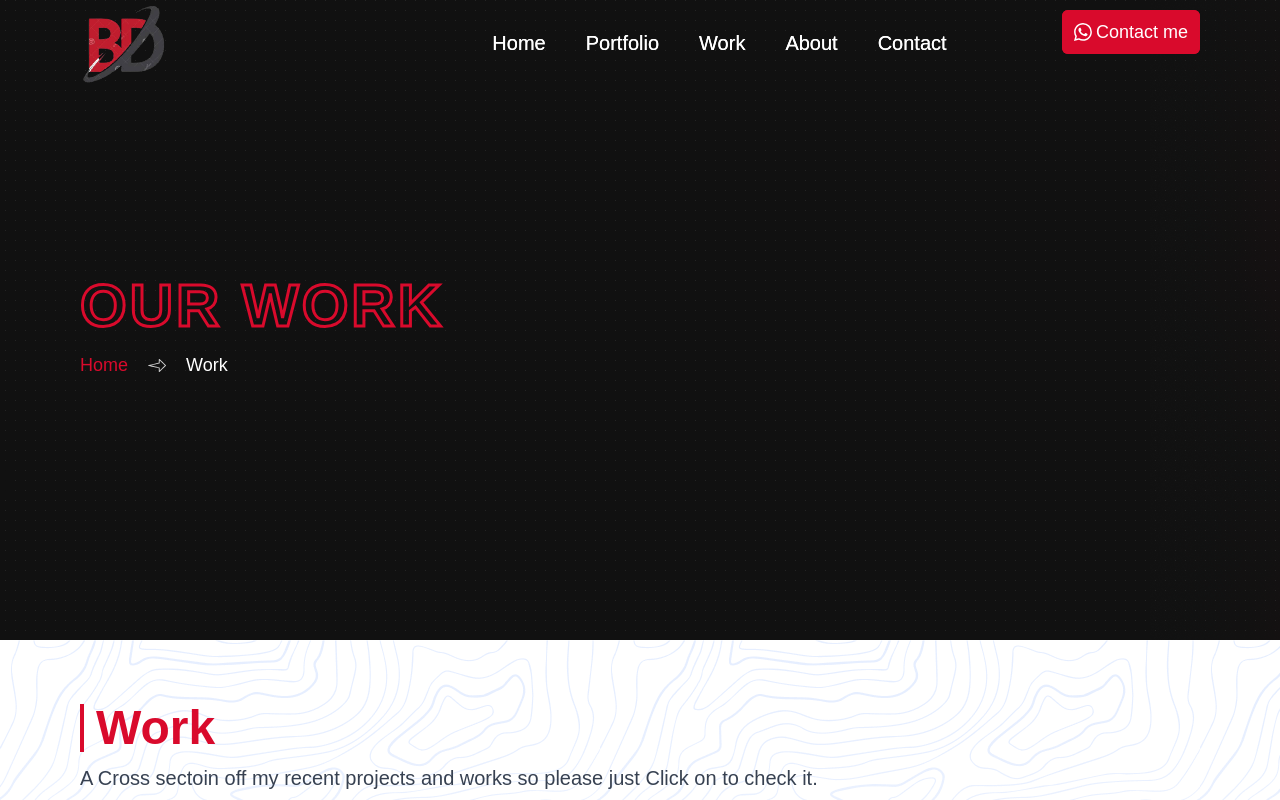
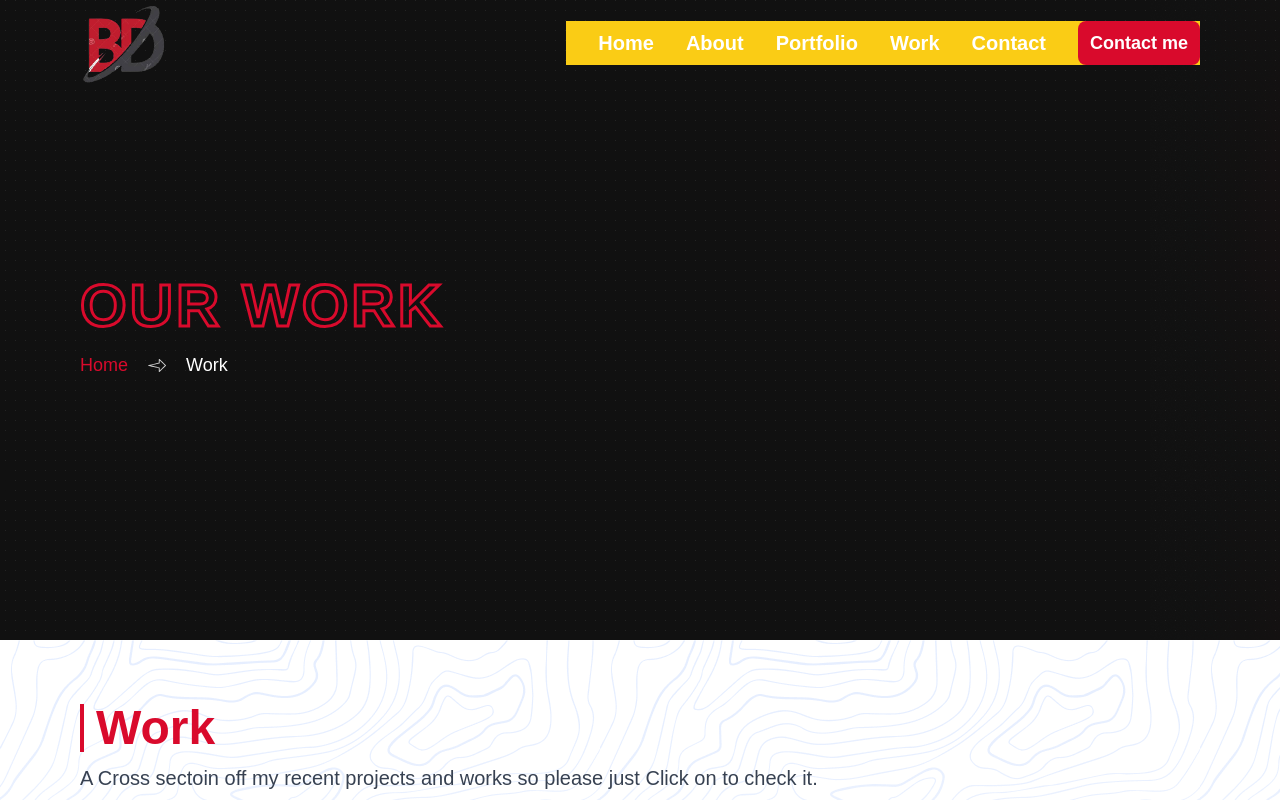
Before and after one commit to BasharatAliKing/Portfolio-On-Tailwind, a React (Create React App) app: page /Work in a window 1280 px wide. Shown: the top 800 px of the page. Built offline with nearby package versions, Linux system fonts and the light colour scheme.

Commit message:
data added

```diff
--- /dev/null
+++ b/src/Components/Button.jsx
@@ -0,0 +1,9 @@
+import React from 'react'
+
+export default function button(props) {
+  return (
+    <>
+      <button className='btn px-3 py-2 rounded-lg text-lg font-semibold font-saira md:ml-8'>{props.btnname}</button>
+    </>
+  )
+}
--- a/src/Components/ContactComp.jsx
+++ b/src/Components/ContactComp.jsx
@@ -7,7 +7,7 @@ export default function ContactComp() {
        <section className=''>
         <div className='contact flex flex-col md:flex-row  container py-16 font-saira'>
         <div className='md:w-1/2 flex flex-col gap-5' >
-          <h1 className='text-2xl md:text-5xl font-bold text-red border-4 border-l-red border-t-0 border-r-0 border-b-0 px-3'>Contact</h1>
+          <h1 className='text-2xl px-1 md:text-5xl font-bold text-red border-4 border-l-red border-t-0 border-r-0 border-b-0 md:px-3'>Contact</h1>
           <p className='text-sm md:text-lg font-normal text-gray-700'>Got a Project in mind? Need to Collaaborate or Bounce Ideas.</p>
           <h2 className='uppercase text-md md:text-2xl font-semibold  text-btn'>Hit Up Me!</h2>
           <p className='text-sm md:text-lg font-normal text-gray-700'>Just Click On the Method Button You want to Contact Me.</p>
--- a/src/Layouts/Navbar.jsx
+++ b/src/Layouts/Navbar.jsx
@@ -2,9 +2,19 @@ import React, { useState } from 'react';
 import {Link} from "react-router-dom";
 import { BsWhatsapp } from "react-icons/bs";
 import { IoMenu } from "react-icons/io5";
+import Button from '../Components/Button';
 export default function Navbar() {
+  let Links=[
+    {name:"Home", link:"/Home"},
+    {name:"About", link:"/About"},
+    {name:"Portfolio", link:"/Portfolio"},
+    {name:"Work", link:"/Work"},
+    {name:"Contact", link:"/Contact"},
+]
+
+
   const [Navbar,setNavbar]=useState(true);
-  const [BtnNavbar,setBtnNavbar]=useState(false);
+  const [Open,setOpen]=useState(false);
   const showButton=()=>{
     console.log("Scrolled...");
     if(window.scrollY > 490){
@@ -15,27 +25,25 @@ export default function Navbar() {
     }
   }
   window.addEventListener('scroll',showButton);
-  const handleClick = (e)=>{
-    e.preventDefault();
-    console.log(e.name);
 
-
-  }
   return (
     <>
     <div className={Navbar ? "active" :" navbars"}>
       <nav  className=' text-white  z-10 w-full'>
-        <div className='container flex items-center'>
+        <div className='container flex flex-col md:flex-row items-center justify-between'>
         <div className="logo"><img src={process.env.PUBLIC_URL+"./logo.png"} className='w-[30%]' alt="my-pic" /></div>
-        <ul className=' gap-x-10 mx-auto hidden md:flex'>
-            <li><Link className='text-xl font-saira font-medium hover:text-red hover:animate-pulse' to="/Home">Home</Link></li>
-            <li><Link className='text-xl font-saira font-medium hover:text-red hover:animate-pulse' to="/Portfolio">Portfolio</Link></li>
-            <li><Link className='text-xl font-saira font-medium hover:text-red hover:animate-pulse' to="/Work">Work</Link></li>
-            <li><Link className='text-xl font-saira font-medium hover:text-red hover:animate-pulse' to="/About">About</Link></li>
-            <li><Link className='text-xl font-saira font-medium hover:text-red hover:animate-pulse' to="/Contact">Contact</Link></li>
-        </ul>
-        <a href="https://Wa.me/923036939413" className='flex items-center hidden md:flex  bg-btn py-2 px-3 text-lg font-saira font-medium rounded-md animate-bounce btn' ><BsWhatsapp className='mr-1' />Contact me</a>
-        <IoMenu className=' ml-auto text-xl md:hidden' onClick={()=>{}}/>
+        <div className='text-xl absolute md:hidden right-8 top-6' onClick={()=>{setOpen(!Open)}}>
+        <ion-icon name={Open ? "close":"menu"}></ion-icon>
+        </div>
+         <ul className={`md:flex items-start bg-yellow-400 w-full md:items-center absolute md:z-auto z-50  left-0 md:w-auto md:static top-20 ${ Open ? 'top-20 opacity-100' : 'top-[-500px]'} `} >
+            {Links.map((link)=>(
+              <li key={link.name} className='ml-8 text-xl hover:duration-500 hover:text-red font-saira font-semibold'>
+                <a href={link.link} >{link.name}</a></li>
+            ))}
+            <Button btnname="Contact me"/>
+            </ul>
+
+
        </div>
     </nav>
     </div>
```
